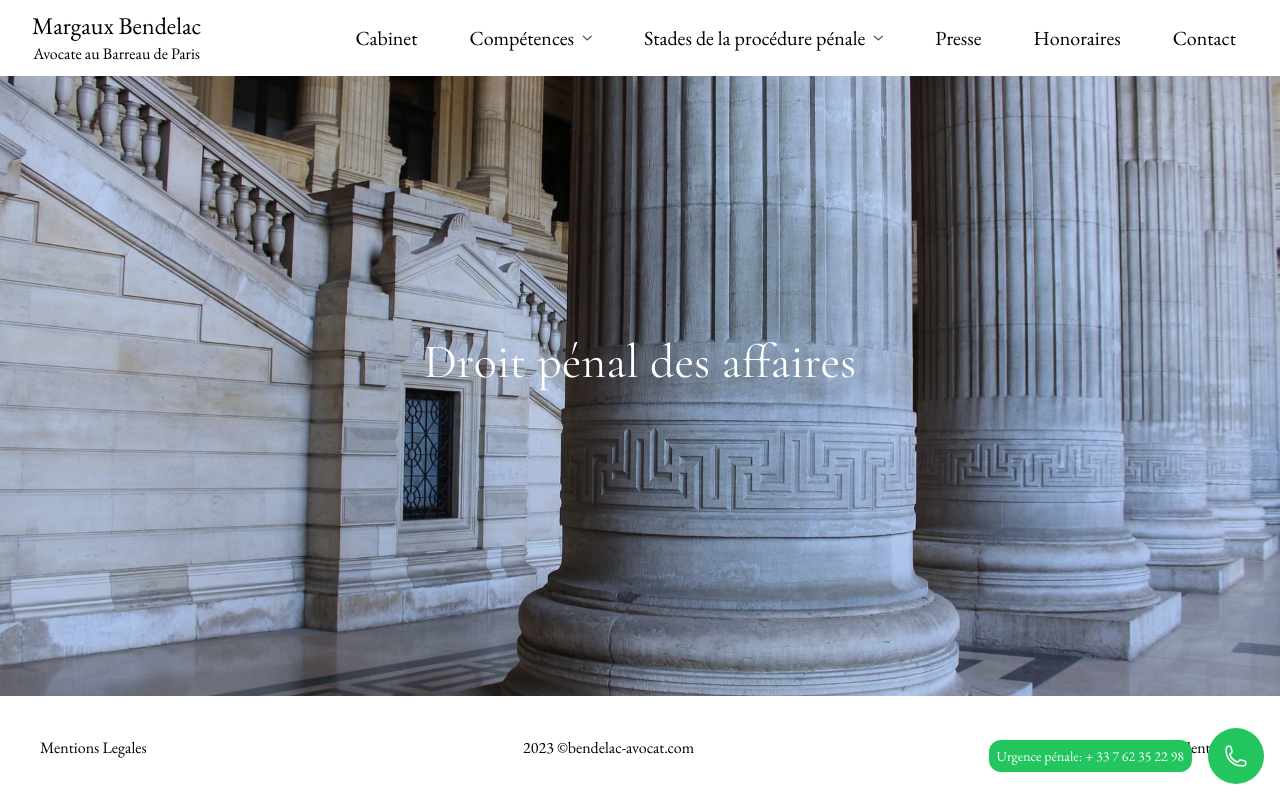
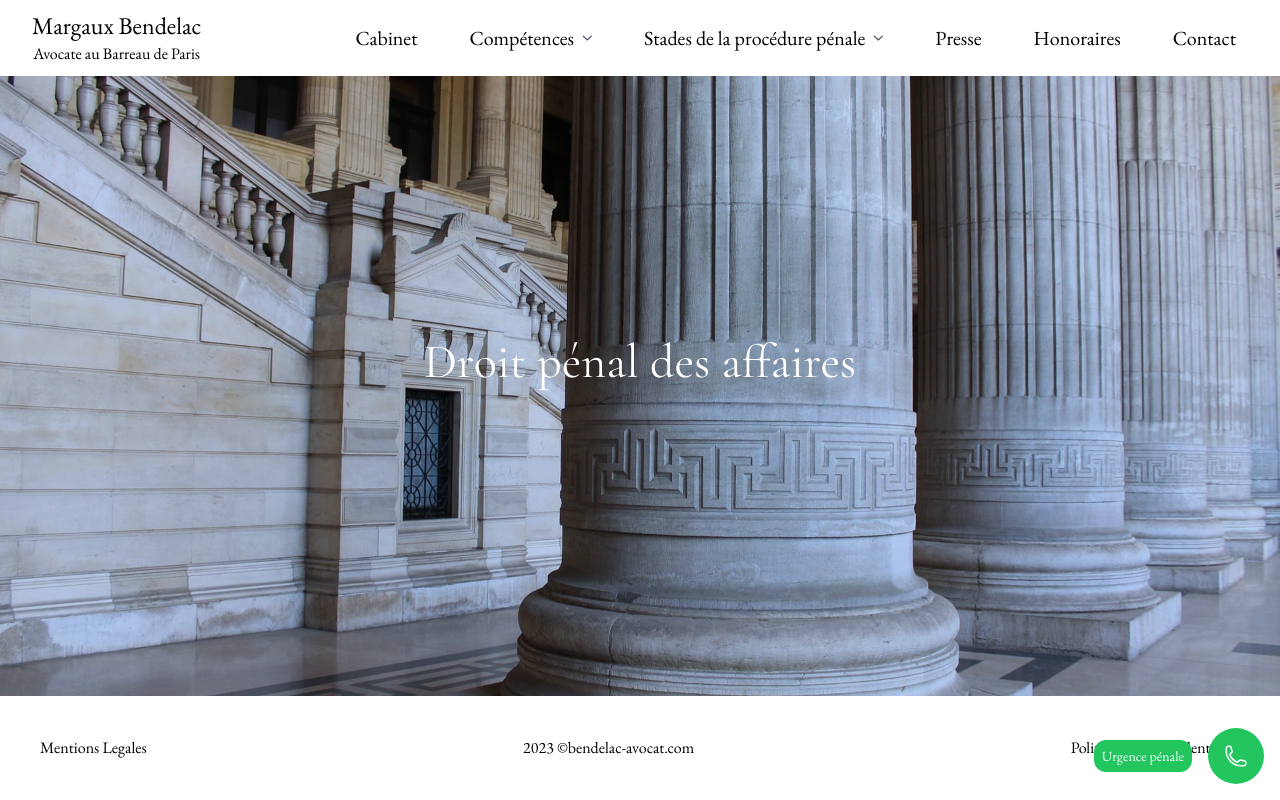
Before and after one commit to Chaloulou75/margauxbendelac2, a Nuxt app: page / in a window 1280 px wide. Built offline with nearby package versions, Linux system fonts and the light colour scheme.

Commit message:
phone mobile2

```diff
--- a/components/Phone.vue
+++ b/components/Phone.vue
@@ -3,12 +3,12 @@ import { PhoneIcon } from "@heroicons/vue/24/outline";
 </script>
 <template>
   <div
-    class="fixed z-20 flex items-center space-x-4 group bottom-7 md:bottom-4 right-4"
+    class="fixed z-20 flex items-center space-x-4 group bottom-10 md:bottom-4 right-4"
   >
     <div
       class="px-2 py-1.5 bg-green-500 group-hover:bg-green-600 text-sm text-white rounded-xl"
     >
-      Urgence pénale: + 33 7 62 35 22 98
+      Urgence pénale
     </div>
     <div
       class="flex items-center justify-center p-4 bg-green-500 rounded-full group-hover:bg-green-600"
```
